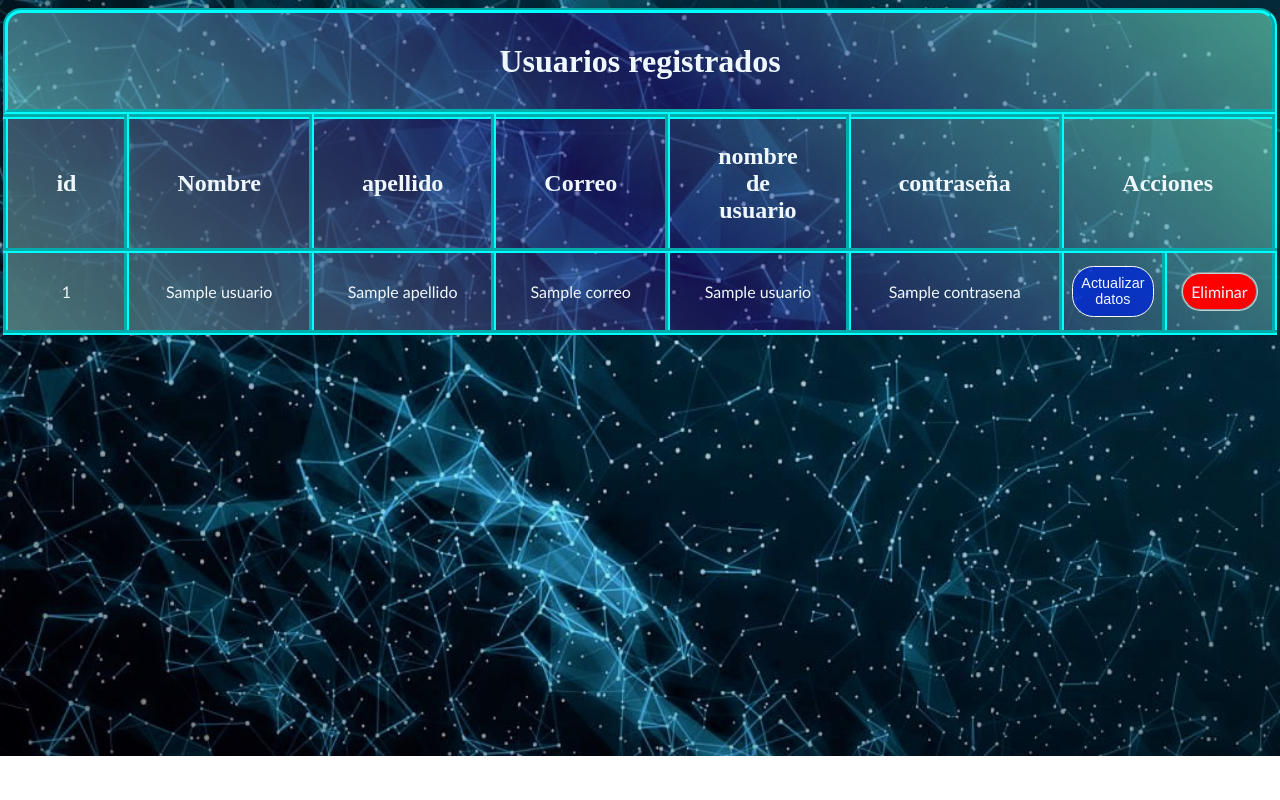
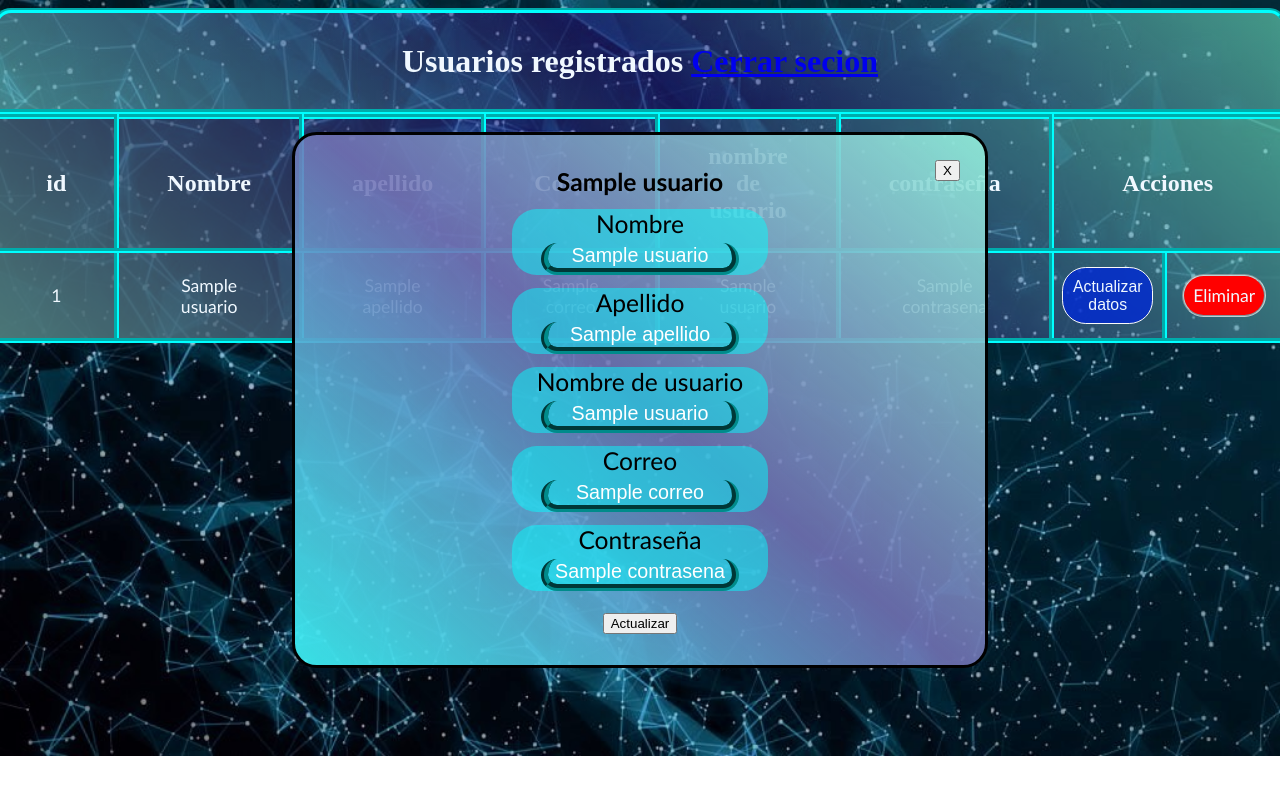
Before and after one commit to Emanuel1102/Aplicacion-con-python, a Flask app: page /accedido in a window 1280 px wide. Run offline with Flask 2, Linux system fonts and the light colour scheme; a database or web service that is not in the repository returns one stand-in record (values such as "Sample title").

Commit message:
estilos_4

```diff
--- a/app.py
+++ b/app.py
@@ -83,6 +83,10 @@ def accedido():
     return render_template("usuariosRegistrados.html", usuarios=listaDeUsuarios)
 
 
+@app.route("/")
+def cerrarSecion():
+    return redirect(url_for("inicio"))
+
 
 
 
--- a/static/usuariosRegistrados.css
+++ b/static/usuariosRegistrados.css
@@ -45,11 +45,13 @@ th{
 td{
     text-align: center;
     padding: .8em 2em;
+    font-size: 1.1em;
 }
 
-td:hover{
+td:hover:not(.celda-actualizar, .celda-eliminar){
     background-color: rgba(173, 216, 230, 0.765);
     color: darkblue;
+    transition: .2s;
 }
 
 
@@ -66,7 +68,6 @@ td:hover{
     background-color: rgba(0, 42, 212, 0.805);
     color: aliceblue;
     font-size: .9em;
-    /* border: none; */
 }
 
 .boton-ventana:hover{
@@ -80,6 +81,79 @@ td:hover{
 
 }
 
+.ventana{
+    border-radius: 1em;
+    background-color: rgba(173, 216, 230, 0.808);
+    width: 50%;
+    height: 60%;
+    font-size: 1.4em;
+    position: absolute;
+    top: 0%;
+    right: 0%;
+    bottom: 0%;
+    left: 0%;
+    margin: auto;
+    background-image: linear-gradient(40deg, rgba(0, 255, 255, 0.596),rgba(47, 0, 128, 0.413), rgba(127, 255, 212, 0.526));
+
+}
+
+.container-form{
+    height: 100%;
+    position: relative;
+    top: 0%;
+    right: 0%;
+    bottom: 0%;
+    left: 0%;
+    margin: auto;
+}
+
+.form{
+    position: absolute;
+    top: 0%;
+    right: 0%;
+    bottom: 0%;
+    left: 0%;
+    margin: auto;
+    display: grid;
+    place-items: center;
+
+}
+
+.title-form{
+    margin: 0%;
+}
+
+.container-label-input{
+    background-color: rgba(0, 255, 255, 0.473);
+    border-radius: 1em;
+    width: 40%;
+    text-align: center;
+
+    .form__input{
+        width: 70%;
+        text-align: center;
+        font-size: .8em;
+        border-radius: 1em;
+        background-color: transparent;
+        color: rgb(255, 255, 255);
+        border: .4em groove darkcyan;
+        border-top: none;
+    }
+
+    .form__label{
+
+    }
+
+
+}
+
+.boton-cerrar{
+    position: absolute;
+    top: 0%;
+    right: 0%;
+}
+
+
 .celda-actualizar{
     padding: .8em .5em;
 }
@@ -90,11 +164,10 @@ td:hover{
 
 .boton-eliminar{
     text-decoration: none;
-    color: aliceblue;
     padding: .5em;
     background-color: red;
+    color: aliceblue;
     border-radius: 1.5em;
-    color: aliceblue;
     outline: 2px groove rgba(255, 255, 255, 0.689);
 
 
@@ -103,3 +176,9 @@ td:hover{
 .boton-eliminar:hover{
     outline: 2px groove rgba(0, 0, 0, 0.689);
 }
+
+.boton-eliminar:active{
+    color: red;
+    background-color: aliceblue;
+    transform: scale(1.5);
+}
--- a/templates/usuariosRegistrados.html
+++ b/templates/usuariosRegistrados.html
@@ -9,7 +9,8 @@
 <body>
 
     <table>
-        <caption>Usuarios registrados</caption>
+        <caption>Usuarios registrados <a href="{{url_for("cerrarSecion")}}">Cerrar secion</a></caption>
+
         <thead>
             <tr>
                 <th>id</th>
@@ -32,26 +33,45 @@
                 <td>{{usuario.contrasena}}</td>
                 <td class="celda-actualizar">
                     <button class="boton-ventana">Actualizar datos</button>
-                    <dialog class="ventana">
-                        <form action="/actualizar/{{usuario.nom_usuario}}" method="post">
-                            <label for="nombre">Nombre</label>
-                            <input type="text" name="nombre-a-actualizar" id="nombre" value="{{usuario.nombre}}">
+                    <dialog class="ventana" open>
+                        <div class="container-form">
+                            <form class="form" action="/actualizar/{{usuario.nom_usuario}}" method="post">
+                                <h4 class="title-form">{{usuario.nom_usuario}}</h4>
+                                <div class="container-label-input">
+                                    <label class="form__label" for="nombre">Nombre</label>
                                     <br>
-                            <label for="apellido">Apellido</label>
-                            <input type="text" name="apellido-a-actualizar" id="apellido" value="{{usuario.apellido}}">
+                                    <input class="form__input" type="text" name="nombre-a-actualizar" id="nombre" value="{{usuario.nombre}}">
+                                </div>
+
+                                <div class="container-label-input">
+                                    <label class="form__label" for="apellido">Apellido</label>
                                     <br>
-                            <label for="nom_usuario">Nombre de usuario</label>
-                            <input type="text" name="nom_usuario-a-actualizar" id="nom_usuario" value="{{usuario.nom_usuario}}">
+                                    <input class="form__input" type="text" name="apellido-a-actualizar" id="apellido" value="{{usuario.apellido}}">
+                                </div>
+
+                                <div class="container-label-input">
+                                    <label class="form__label" for="nom_usuario">Nombre de usuario</label>
                                     <br>
-                            <label for="correo">Correo</label>
-                            <input type="email" name="correo-a-actualizar" id="correo" value="{{usuario.correo}}">
+                                    <input class="form__input" type="text" name="nom_usuario-a-actualizar" id="nom_usuario" value="{{usuario.nom_usuario}}">
+                                </div>
+
+                                <div class="container-label-input">
+                                    <label class="form__label" for="correo">Correo</label>
                                     <br>
-                            <label for="contraseña">Contraseña</label>
-                            <input type="text" name="contraseña-a-actualizar" id="contraseña" value="{{usuario.contrasena}}">
+                                    <input class="form__input" type="email" name="correo-a-actualizar" id="correo" value="{{usuario.correo}}">
+                                </div>
+
+                                <div class="container-label-input">
+                                    <label class="form__label" for="contraseña">Contraseña</label>
                                     <br>
-                            <input type="submit" value="Actualizar" class="boton-actualizar">
+                                    <input class="form__input" type="text" name="contraseña-a-actualizar" id="contraseña" value="{{usuario.contrasena}}">
+                                </div>
+                                <div>
+                                    <input class="form_submit" type="submit" value="Actualizar" class="boton-actualizar">
+                                </div>
                             </form>
-                        <button class="boton-cancelar">Cancelar</button>
+                            <button class="boton-cerrar">X</button>
+                        </div>
                     </dialog>
                 </td>
                 <td class="celda-eliminar">
```
Also changed, not shown: escritura.html (+39 -18 lines), static/index.css (+0 -7 lines). Lines whose indentation alone changed are shown as unchanged.
